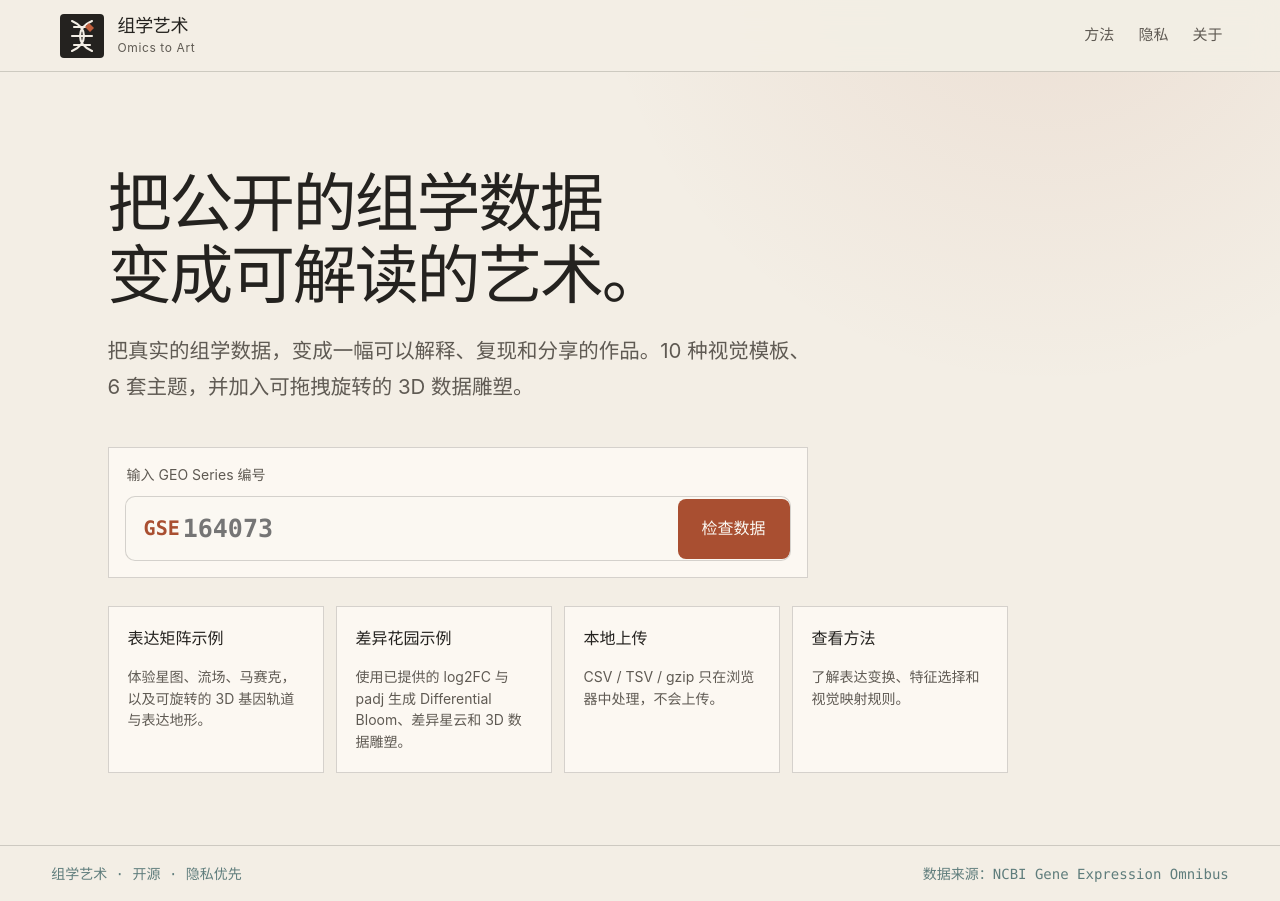
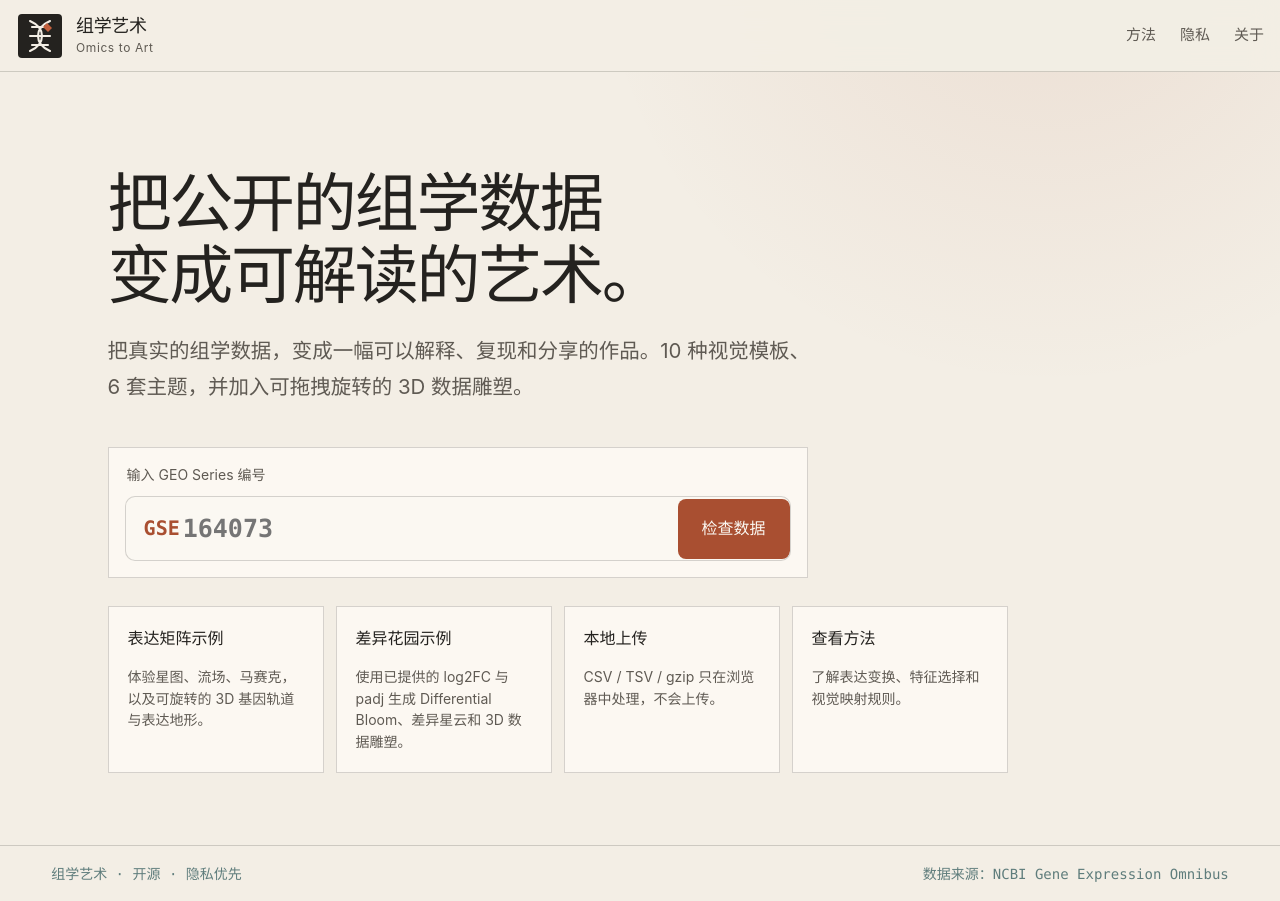
Before and after one commit to heyhey-yoyo/omics-to-art, a React (Vite) app in the folder apps/web/: page / in a window 1280 px wide. Built offline with nearby package versions, Linux system fonts and the light colour scheme; what @omics-to-art/templates would draw is missing.

Commit message:
Unify centered header containers and edge alignment

```diff
--- a/apps/web/src/styles.css
+++ b/apps/web/src/styles.css
@@ -362,7 +362,7 @@ body{font-family:var(--type-body);font-size:var(--size-body);line-height:1.6}
 
 /* 普通项目品牌页眉：中文衬线标题＋英文副标题＋方章。 */
 .topbar{background:rgba(243,238,229,.94);border-bottom:1px solid rgba(36,34,31,.18);box-sizing:border-box}
-.topbar{display:flex;align-items:center;justify-content:space-between;gap:20px;min-height:72px;height:auto;max-width:1440px;width:100%;margin-inline:auto;padding:11px var(--brand-pad)}
+.topbar{display:flex;align-items:center;justify-content:space-between;gap:20px;min-height:72px;height:auto;max-width:1280px;width:100%;margin-inline:auto;padding:11px 16px}
 .topbar .brand{display:flex;align-items:center;gap:12px;min-width:0;flex:0 1 auto;text-align:left;padding:0;margin:0;background:transparent;border:0}
 .topbar .brand strong{display:block;font-family:var(--type-heading);font-size:18px;font-weight:400;line-height:1.3;letter-spacing:-.02em;color:var(--brand-ink);margin:0;white-space:normal}
 .topbar .brand small{display:block;font-family:var(--type-body);font-size:12px;font-weight:400;line-height:1.4;letter-spacing:.05em;color:var(--brand-muted);margin:2px 0 0}
@@ -371,3 +371,5 @@ body{font-family:var(--type-body);font-size:var(--size-body);line-height:1.6}
 @media(max-width:640px){.topbar{min-height:64px;gap:12px;padding:11px 16px;flex-wrap:wrap}.topbar .brand strong{font-size:16px}.topbar .brand-mark{width:40px;height:40px;flex-basis:40px}.topbar :is(a,button):not(.brand):not(.brand-v9){font-size:14px}}
 
 .studio-page{min-height:calc(100vh - 72px)}
+
+.topbar > :last-child{margin-left:auto}
```
Also changed, not shown: 2 other files (tests, documents, lock files or other folders).
